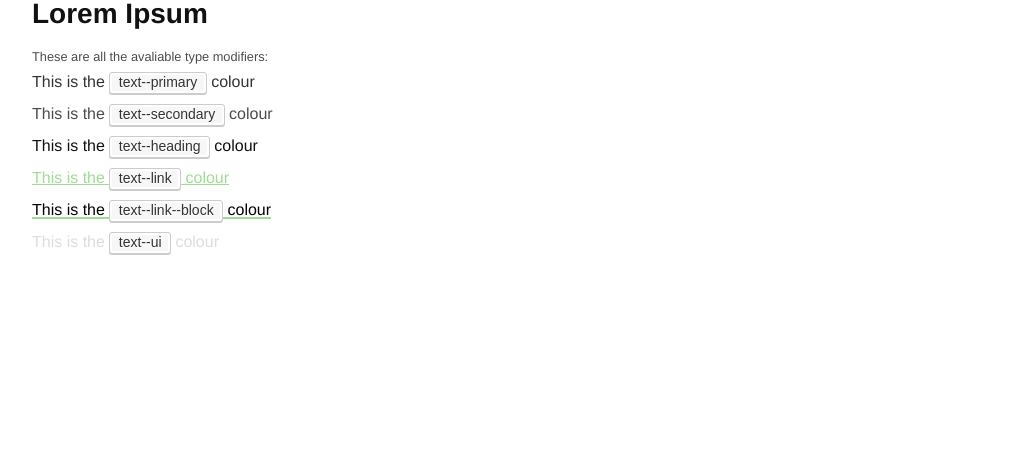
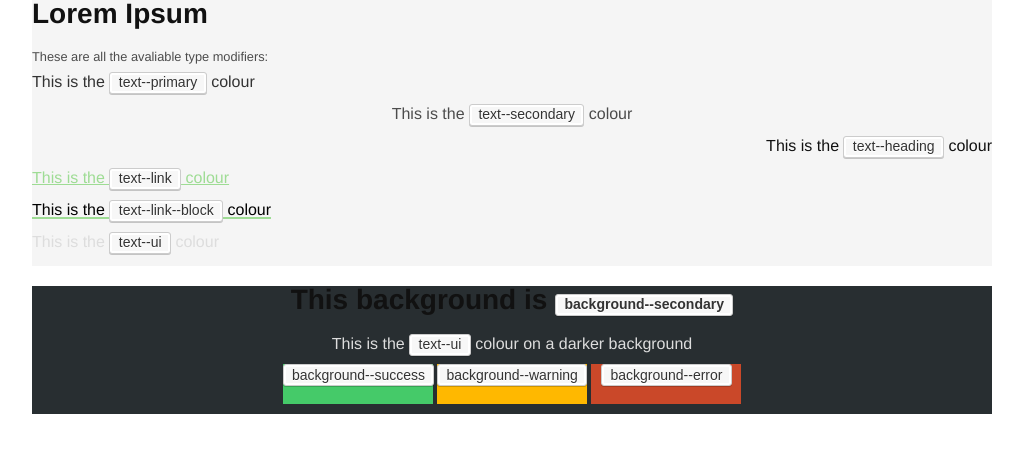
Before and after one commit to sambeevors/emerald, a website: page index.html in a window 1280 px wide. Shown: the whole page, without its empty margins (128-1151 px from the left). Drawn offline with nearby package versions, Linux system fonts and the light colour scheme; files that its build step writes are made by us from their sources.

Commit message:
backgrounds

```diff
--- a/index.html
+++ b/index.html
@@ -8,18 +8,34 @@
     <body>
         <div class="container">
             <div class="column">
-                <div class="row">
+                <div class="row background--primary">
                     <h1>Lorem Ipsum</h1>
                     <p>
                         <small>These are all the avaliable type modifiers:</small>
-                        <span class="blockline text--primary"> This is the <kbd>text--primary</kbd> colour </span>
-                        <span class="blockline text--secondary"> This is the <kbd>text--secondary</kbd> colour </span>
-                        <span class="blockline text--heading"> This is the <kbd>text--heading</kbd> colour </span>
+                        <span class="blockline text--primary content--left"> This is the <kbd>text--primary</kbd> colour </span>
+                        <span class="blockline text--secondary content--center"> This is the <kbd>text--secondary</kbd> colour </span>
+                        <span class="blockline text--heading content--right"> This is the <kbd>text--heading</kbd> colour </span>
                         <span class="blockline text--primary"> <a href="#" class="text--link">This is the <kbd>text--link</kbd> colour</a></span>
                         <span class="blockline text--primary"> <a href="#" class="text--link--block">This is the <kbd>text--link--block</kbd> colour</a> </span>
                         <span class="blockline text--ui"> This is the <kbd>text--ui</kbd> colour </span>
                     </p>
                 </div>
+                <div class="background--secondary content--center">
+                    <h1 class="light"> This background is <kbd>background--secondary</kbd></h1>
+                    <p class="text--ui"> This is the <kbd>text--ui</kbd> colour on a darker background</p>
+
+                    <div class="content--center -flex">
+                        <div class="background--success" style="display: inline-block; width: 150px; height: 40px; vertical-align: middle; margin-bottom: 10px;">
+                            <kbd>background--success</kbd>
+                        </div>
+                        <div class="background--warning" style="display: inline-block; width: 150px; height: 40px; vertical-align: middle; margin-bottom: 10px;">
+                            <kbd>background--warning</kbd>
+                        </div>
+                        <div class="background--error" style="display: inline-block; width: 150px; height: 40px; vertical-align: middle; margin-bottom: 10px;">
+                            <kbd>background--error</kbd>
+                        </div>
+                    </div>
+                </div>
             </div>
         </div>
     </body>
--- a/scss/components/_reset.scss
+++ b/scss/components/_reset.scss
@@ -41,3 +41,33 @@ table {
     border-collapse: collapse;
     border-spacing: 0;
 }
+
+.content {
+    &--left {
+        text-align: left;
+
+        &.-flex {
+            justify-content: flex-start;
+        }
+    }
+
+    &--right {
+        text-align: right;
+
+        &.-flex {
+            justify-content: flex-end;
+        }
+    }
+
+    &--center {
+        text-align: center;
+
+        &.-flex {
+            justify-content: center;
+        }
+    }
+
+    &.-flex {
+        display: flex;
+    }
+}
```
